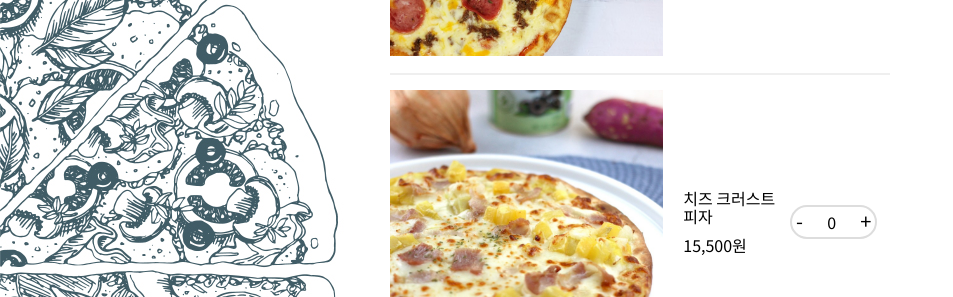
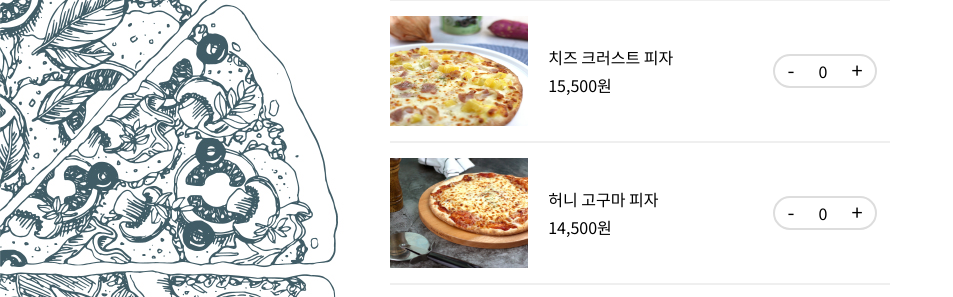
Before and after one commit to Taemin1234/LaMain-pizza, a PHP site: page /sample-order/sample-order.html in a window 1280 px wide. Shown: the part 198-495 px from the top of the page, without its empty margins (0-953 px from the left). Run offline with PHP 8.4, Linux system fonts and the light colour scheme; some libraries are stand-ins or nearby versions.

Commit message:
Add files via upload

```diff
--- a/css/style.css
+++ b/css/style.css
@@ -636,6 +636,10 @@ header {
   display: block;
 }
 
+.active {
+  border-bottom: solid 4px #e70012;
+}
+
 .menu-wrap .btn-userinfo {
   margin-right: 10px;
   font-size: 3.2vw;
@@ -1387,8 +1391,8 @@ header {
   }
 
   .quant-img-wrap {
-    width: 100%;
-    height: 100%;
+    width: 150px;
+    height: 110px;
   }
 
   .info-quantity .quant-info-txt h4 {
@@ -1627,7 +1631,7 @@ header {
     font-size: 16px;
   }
 
-  #myform fieldset {
+  .container-checkbox #myform fieldset {
     width: auto;
   }
 
--- a/css/style.scss
+++ b/css/style.scss
@@ -341,6 +341,10 @@ header {
   }
 }
 
+.active {
+  border-bottom: solid 4px $theme-color;
+}
+
 .menu-wrap {
   @extend %flex-end;
 
@@ -1317,8 +1321,8 @@ header {
   }
 
   .quant-img-wrap {
-    width: 100%;
-    height: 100%;
+    width: 150px;
+    height: 110px;
   }
 
   .info-quantity {
@@ -1612,8 +1616,10 @@ header {
     font-size: 16px;
   }
 
-  #myform fieldset {
-    width: auto;
+  .container-checkbox {
+    #myform fieldset {
+      width: auto;
+    }
   }
 
   #myform label {
```
